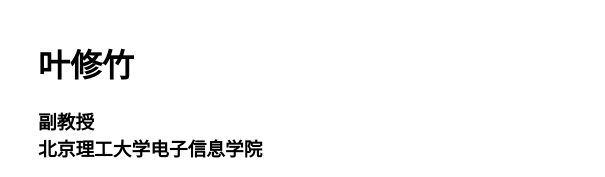
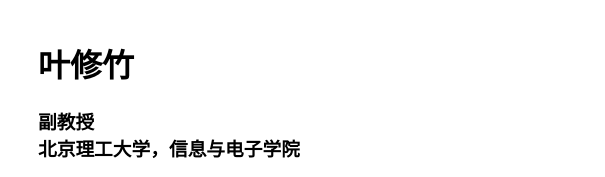
Before and after one commit to xz-ye/xz-ye.github.io, a plain HTML site: page index.html in a window 1280 px wide. Shown: the top 177 px of the page, 466-1071 px from the left. Drawn offline with Linux system fonts and the light colour scheme.

Commit message:
Update index.html

```diff
--- a/index.html
+++ b/index.html
@@ -14,7 +14,7 @@
 <td align="top">
 <h1>叶修竹</h1>
 <h3>副教授<br>
-北京理工大学电子信息学院</h3>
+北京理工大学，信息与电子学院</h3>
 <img src="figs/email.png" height=40em>
 </td>
 </tr>
```
